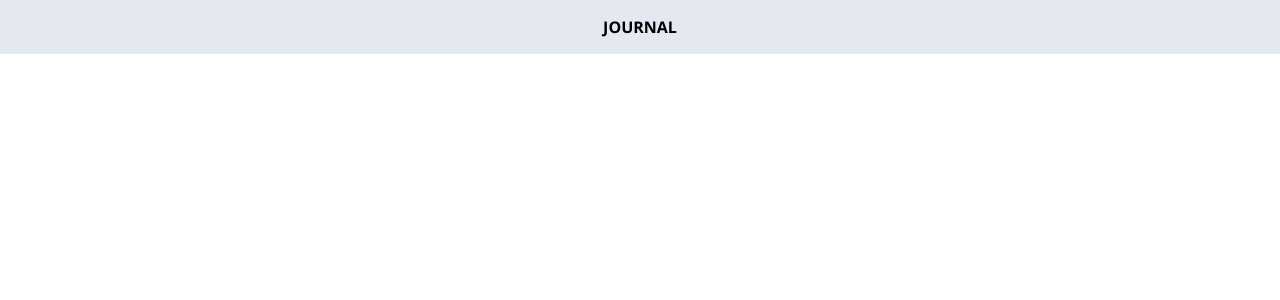
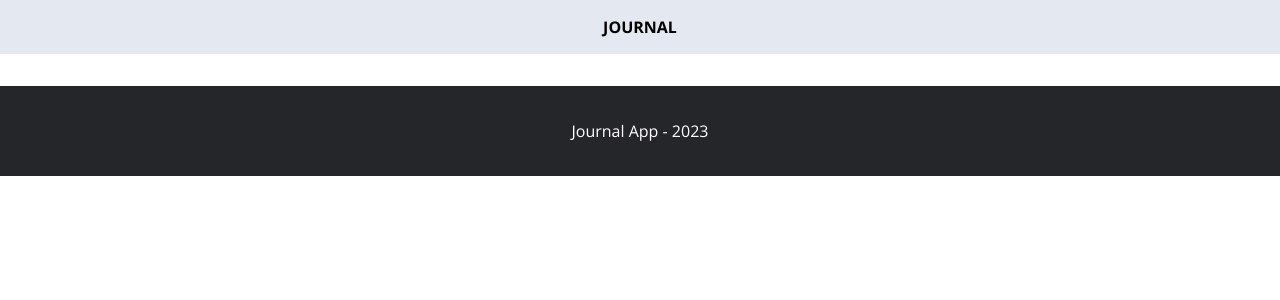
Before and after one commit to e-rmkt/my-journal-app, a React (Create React App) app: page / in a window 1280 px wide. Shown: the top 300 px of the page. Built offline with nearby package versions, Linux system fonts and the light colour scheme.

Commit message:
create, style and append Footer component

```diff
--- a/src/App.js
+++ b/src/App.js
@@ -1,9 +1,11 @@
 import Header from "./components/Header/Header";
+import Footer from "./components/Footer/Footer";
 
 function App() {
   return (
     <div className="App">
       <Header />
+      <Footer />
     </div>
   );
 }
--- a/src/components/Footer/Footer.css
+++ b/src/components/Footer/Footer.css
@@ -0,0 +1,7 @@
+.footer {
+  margin-top: 32px;
+  color: var(--color-foam);
+  background-color: var(--color-granite);
+  text-align: center;
+  padding: 18px 16px;
+}
--- a/src/components/Footer/Footer.js
+++ b/src/components/Footer/Footer.js
@@ -0,0 +1,11 @@
+import "./Footer.css";
+
+export default function Footer() {
+  const year = new Date().getFullYear();
+
+  return (
+    <footer className="footer">
+      <p>{`Journal App - ${year}`}</p>
+    </footer>
+  );
+}
```
